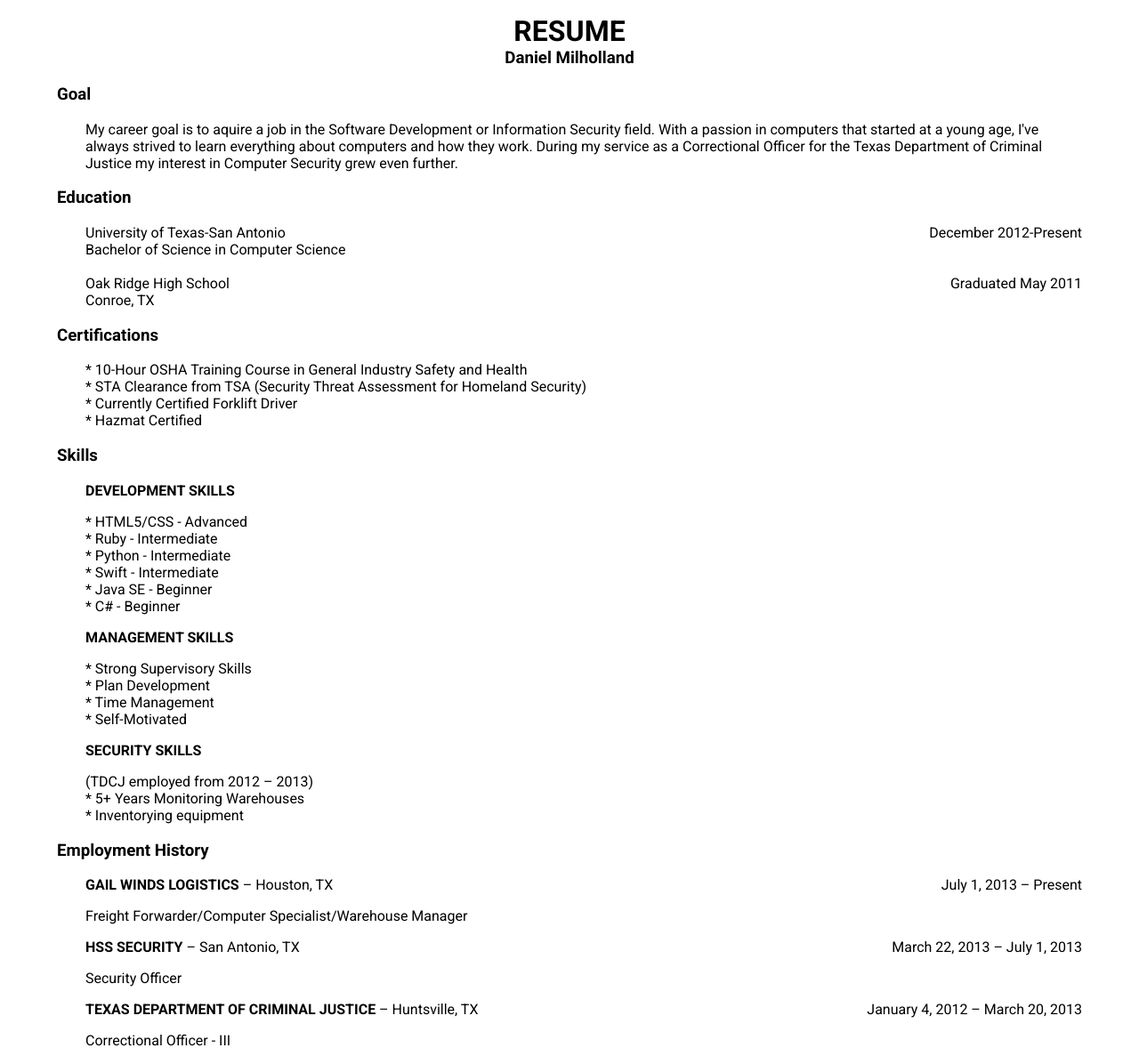
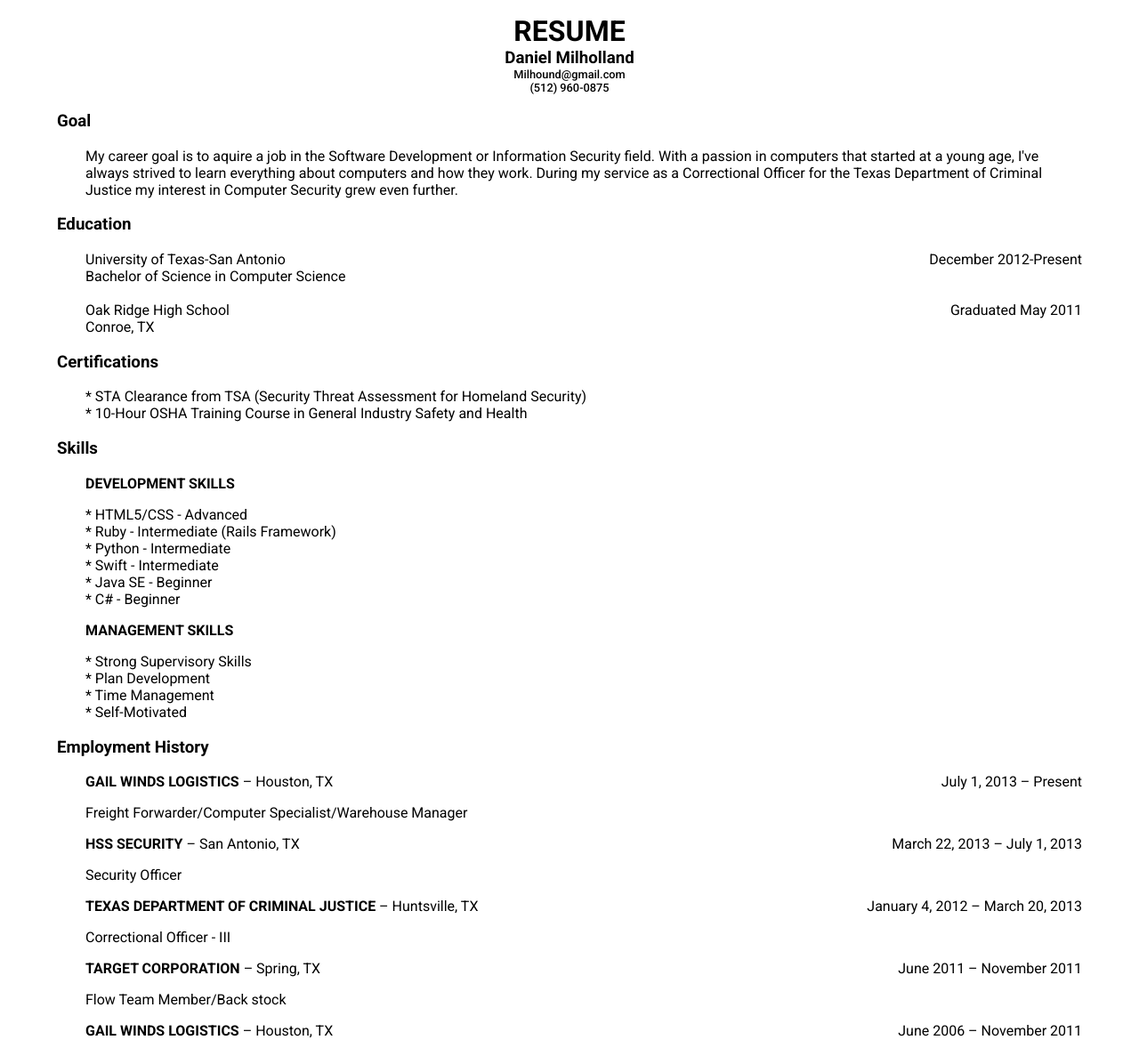
Before and after one commit to Milhound/Milhound, a PHP site: page /resume.html in a window 1280 px wide. Shown: the part 61-1239 px from the top of the page at 89% size. Run offline with PHP 8.4, Linux system fonts and the light colour scheme; style sheets or scripts are compiled from the project's sources.

Commit message:
Updated Resume

```diff
--- a/CSS/resume.css
+++ b/CSS/resume.css
@@ -1 +1 @@
-#resume{width:90%;margin:1em auto}#resume h1{text-align:center;margin:0}#resume .bold{display:inline;font-weight:700;margin-left:2em}#resume .subtitle{text-align:center;margin:0}#resume span{float:right}#resume p{margin-left:2em}
+#resume{width:90%;margin:1em auto}#resume h1{text-align:center;margin:0}#resume h4{font-size:.8em;text-align:center;font-weight:500;margin:0}#resume .bold{display:inline;font-weight:700;margin-left:2em}#resume .subtitle{text-align:center;margin:0}#resume span{float:right}#resume p{margin-left:2em}
--- a/SCSS/resume.scss
+++ b/SCSS/resume.scss
@@ -3,6 +3,12 @@
 	margin: 1em auto;
 	h1{
 		text-align: center;
+		margin: 0;
+	}
+	h4{
+		font-size: .8em;
+		text-align: center;
+		font-weight: 500;
 		margin: 0;
 	}
 	.bold{
--- a/index.html
+++ b/index.html
@@ -9,6 +9,7 @@
             <meta name="copyright" content="&copy; 2016 Daniel Milholland" />
             <meta name="contact" content="Milhound@gmail.com">
             <link rel="icon" type="image/png" href="https://milhound.com/Images/Favicon.png">
+            <link rel="apple-touch-icon" type="image/png" href="https://milhound.com/apple-touch-icon.png">
             <!-- Set Search Engine Data -->
                 <meta name="Description" content="Personal Website of Daniel Milholland (@Milhound), IT enthusiast and aspiring developer." />
                 <meta name="Keywords" content="Daniel, Milholland, Milhound, Personal, Website, Programming, Programmer, Portfolio, Web, Design, Rails, Java, PHP, HTML, HTML5, CSS, CSS3, Ruby, Python, Django, Front end, Back End, Developer" />
--- a/resume.html
+++ b/resume.html
@@ -50,6 +50,8 @@
                 <!-- Title -->
                     <h1>RESUME</h1>
                     <h3 class="subtitle">Daniel Milholland</h3>
+                    <h4>Milhound@gmail.com</h4>
+                    <h4>(512) 960-0875</h4>
                 <!-- Goal -->
                     <h3>Goal</h3>
                     <p>
@@ -70,10 +72,8 @@
                 <!-- Certifications -->
                     <h3>Certifications</h3>
                     <p>
+                        *	STA Clearance from TSA (Security Threat Assessment for Homeland Security)<br>
                         *	10-Hour OSHA Training Course in General Industry Safety and Health<br>
-                        *	STA Clearance from TSA (Security Threat Assessment for Homeland Security)<br>
-                        *	Currently Certified Forklift Driver<br>
-                        *	Hazmat Certified<br>
                     </p>
                 <!-- Skills -->
                     <h3>Skills</h3>
@@ -81,7 +81,7 @@
                         <div class="bold">DEVELOPMENT SKILLS</div>
                         <p>
                             *   HTML5/CSS - Advanced<br>
-                            *   Ruby - Intermediate<br>
+                            *   Ruby - Intermediate (Rails Framework)<br>
                             *   Python - Intermediate<br>
                             *   Swift - Intermediate<br>
                             *   Java SE - Beginner<br>
@@ -93,12 +93,6 @@
                             *	Plan Development<br>
                             *   Time Management</br>
                             *	Self-Motivated<br>
-                        </p>
-                        <div class="bold">SECURITY SKILLS</div>
-                        <p>
-                            (TDCJ employed from 2012 – 2013)<br>
-                            *	5+ Years Monitoring Warehouses<br>
-                            *	Inventorying equipment<br>
                         </p>
                 <!-- Employment History -->
                     <h3>Employment History</h3>
```
Also changed, not shown: 1 other file.
